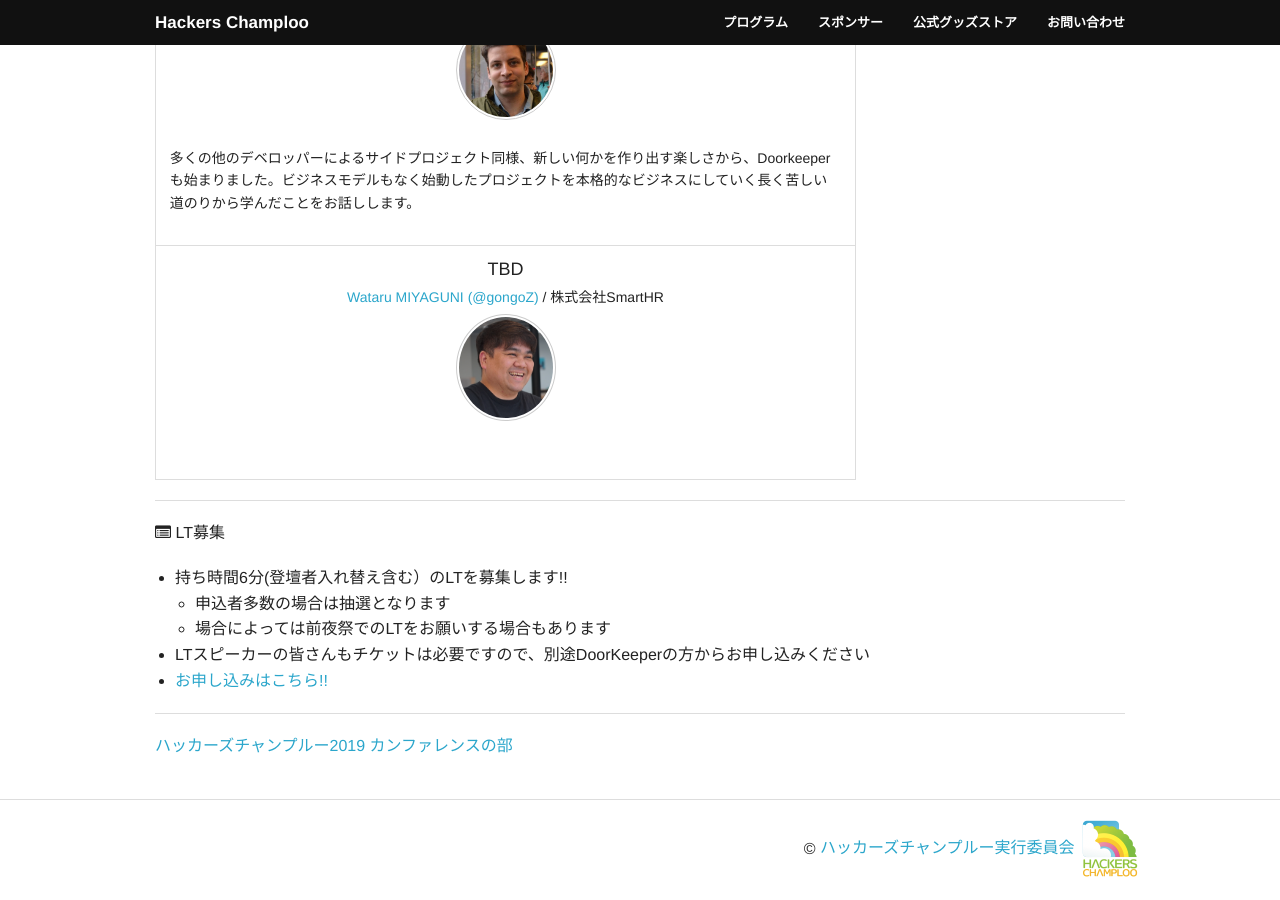
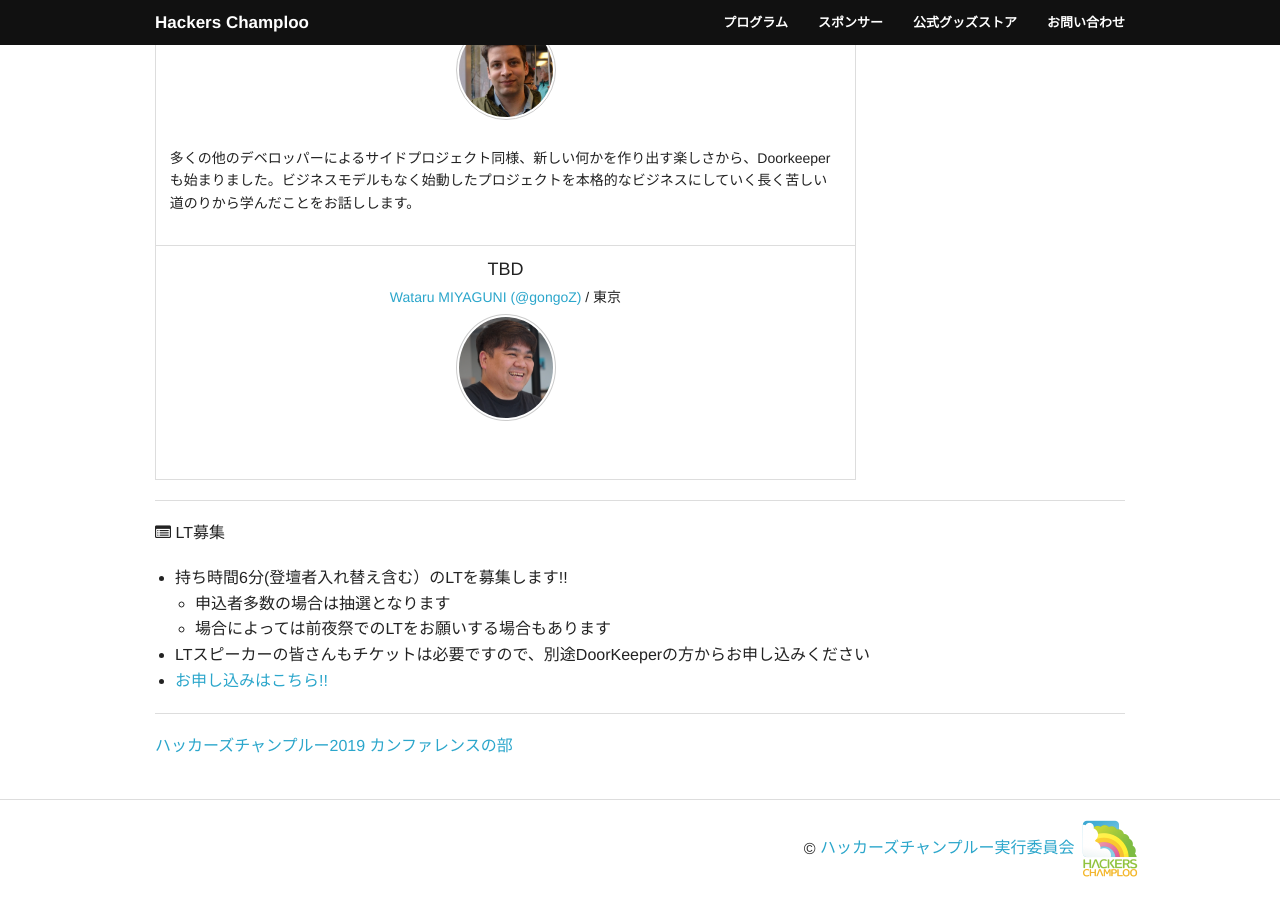
Before and after one commit to hackers-champloo/hackers-champloo.github.io, a Jekyll site: the page built from 2019/program.md, in a window 1280 px wide and 900 px high, scrolled down 1345 px. Built offline with Jekyll 4.4.1, drawn with Linux system fonts in a browser that asks for light colours; nearby versions of some CDN libraries; a script that is not in the unit is left out.

Commit message:
ごんごさん一旦社名NGとのこと

```diff
--- a/2019/program.md
+++ b/2019/program.md
@@ -85,7 +85,7 @@ description: 2019年6月29日（土曜日） 9時半開場 琉球大学法文学
         <td>
           <p class="track-title">TBD</p>
           <p class="track-speaker">
-            <a href="http://gongo.pw/" target="_blank">Wataru MIYAGUNI (@gongoZ)</a> / 株式会社SmartHR<br/>
+            <a href="http://gongo.pw/" target="_blank">Wataru MIYAGUNI (@gongoZ)</a> / 東京<br/>
             <a href="http://gongo.pw/" target="_blank">
               <img class="speaker-photo" src="/img/2019/speakers/gongo.png" />
             </a>
```
